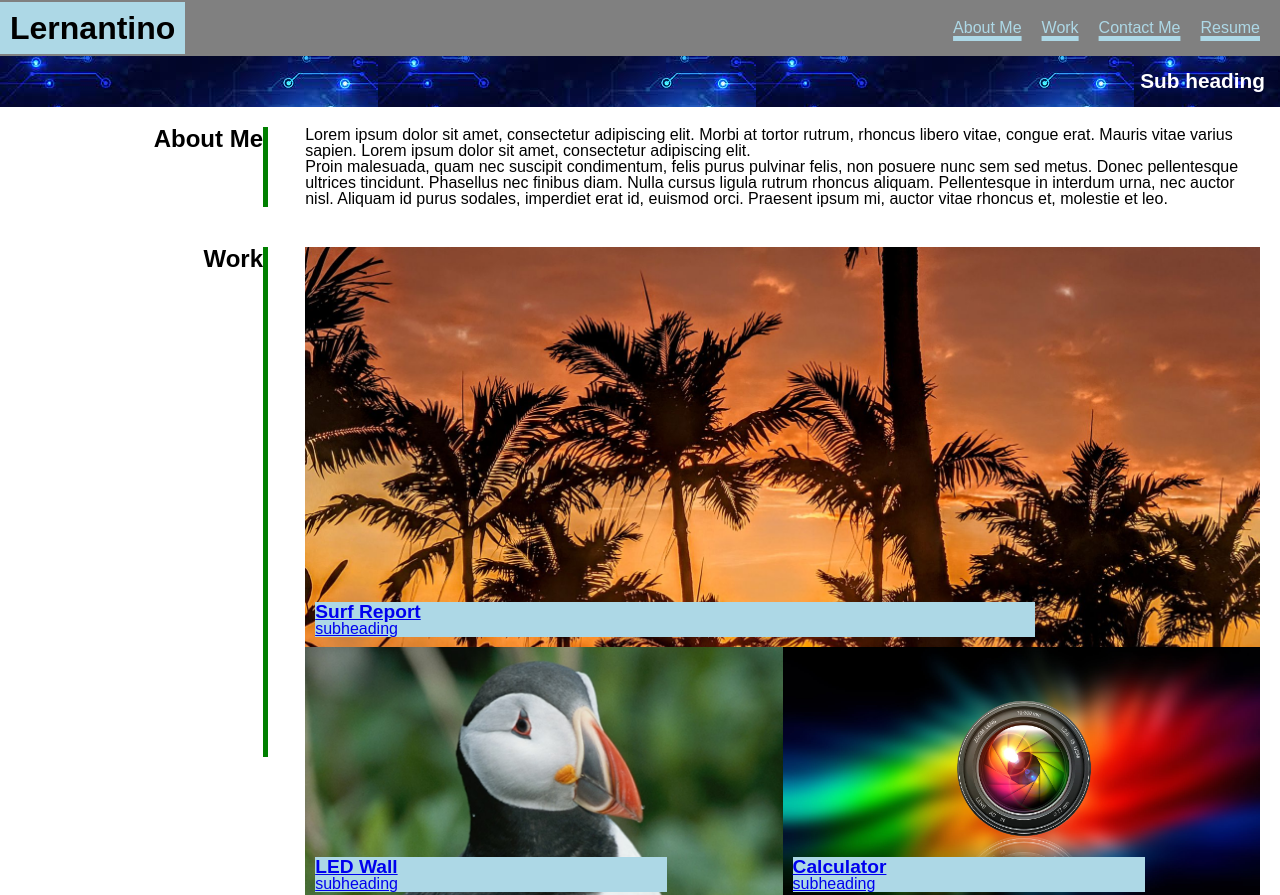
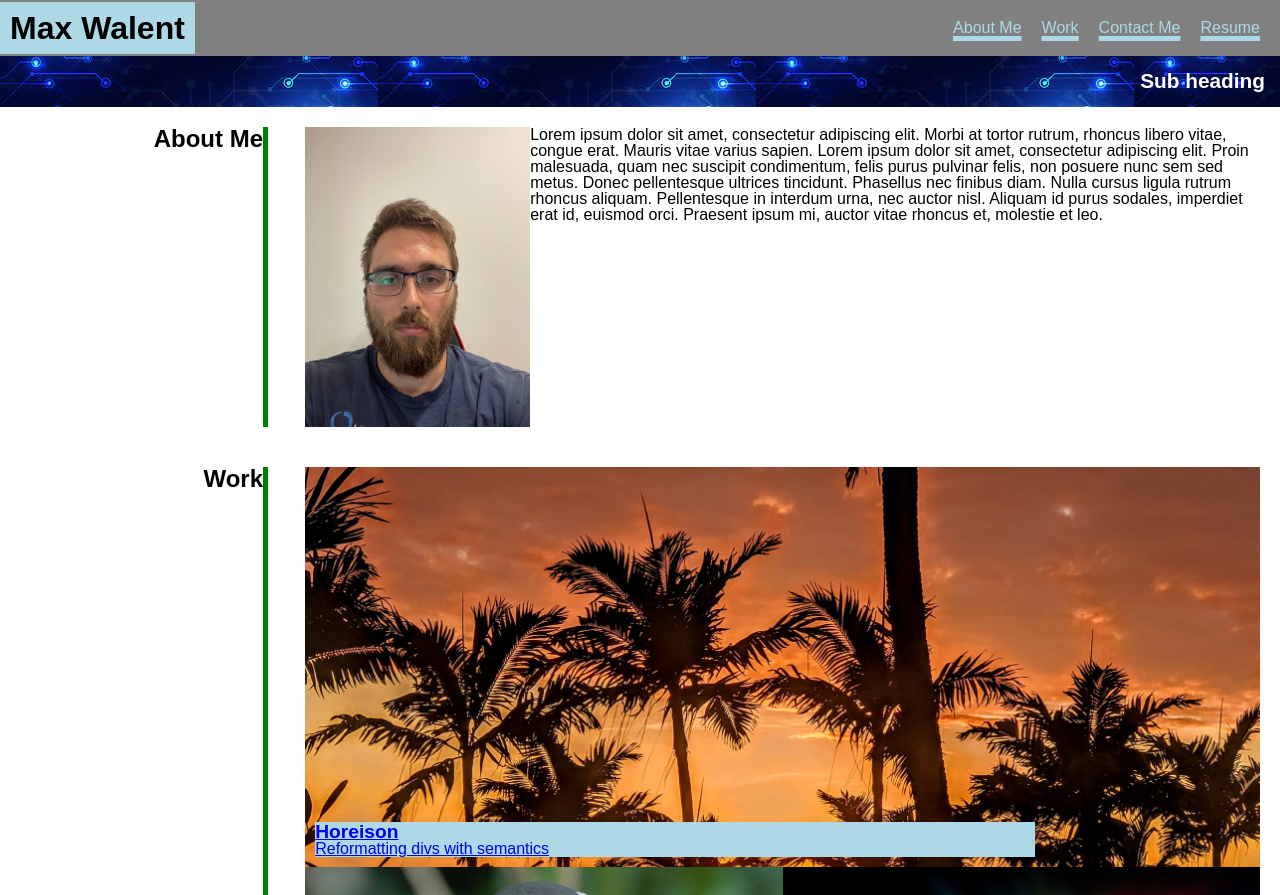
Before and after one commit to R3GAL0/Lernantino, a plain HTML site: page index.html in a window 1280 px wide. Shown: the top 895 px of the page. Drawn offline with Linux system fonts and the light colour scheme.

Commit message:
post editing

```diff
--- a/assets/style.css
+++ b/assets/style.css
@@ -58,6 +58,12 @@ header h1{
     flex: 0 0 77%;
 }
 
+
+.about div img {
+
+    position: relative;
+}
+
 figure{
     border: 5px;
     border-style: solid;
@@ -72,6 +78,12 @@ figure{
     text-align: right;
     color: white;
     padding: 15px;
+}
+
+/* Putting the face pic beside the text */
+#aboutMe div {
+    display: flex;
+    align-items: flex-start;
 }
 
 /* formatting the bottom and top navs */
--- a/index.html
+++ b/index.html
@@ -4,14 +4,14 @@
 <head>
     <meta charset="UTF-8">
     <meta name="viewport" content="width=device-width, initial-scale=1.0">
-    <title>Lernantino</title>
+    <title>Max Walent</title>
     <link rel="stylesheet" type="text/css" href="./assets/reset.css">
     <link rel="stylesheet" type="text/css" href="./assets/style.css" />
 </head>
 
 <body>
     <header>
-        <h1>Lernantino</h1>
+        <h1>Max Walent</h1>
         <nav class="nav1">
             <a href="#aboutMe">About Me</a>
             <a href="#work">Work</a>
@@ -30,11 +30,11 @@
         <section id="aboutMe" class="about">
             <h3>About Me </h3>
             <div>
+                <img src="./assets/images/handsomeMan.jpg" alt="image of a handsome man" width="230px" height="300px">
                 <p>Lorem ipsum dolor sit amet, consectetur adipiscing elit. Morbi at tortor rutrum, rhoncus libero
                     vitae,
                     congue erat. Mauris vitae varius sapien. Lorem ipsum dolor sit amet, consectetur adipiscing elit.
-                </p>
-                <p>Proin
+                Proin
                     malesuada, quam nec suscipit condimentum, felis purus pulvinar felis, non posuere nunc sem sed
                     metus.
                     Donec pellentesque ultrices tincidunt. Phasellus nec finibus diam. Nulla cursus ligula rutrum
@@ -50,10 +50,10 @@
         <section id="work" class="about">
             <h3>Work</h3>
             <div class="workContain">
-                <a href="#" class="card surf" alt="image of palm trees on a beach in the background">
+                <a href="https://github.com/R3GAL0/Horiseon" class="card surf" alt="image of palm trees on a beach in the background">
                     <div>
-                        <h4>Surf Report</h4>
-                        <span>subheading</span>
+                        <h4>Horeison</h4>
+                        <span>Reformatting divs with semantics</span>
                     </div>
                 </a>
 
```
Also changed, not shown: assets/images/handsomeMan.jpg (added), 1 other file.
